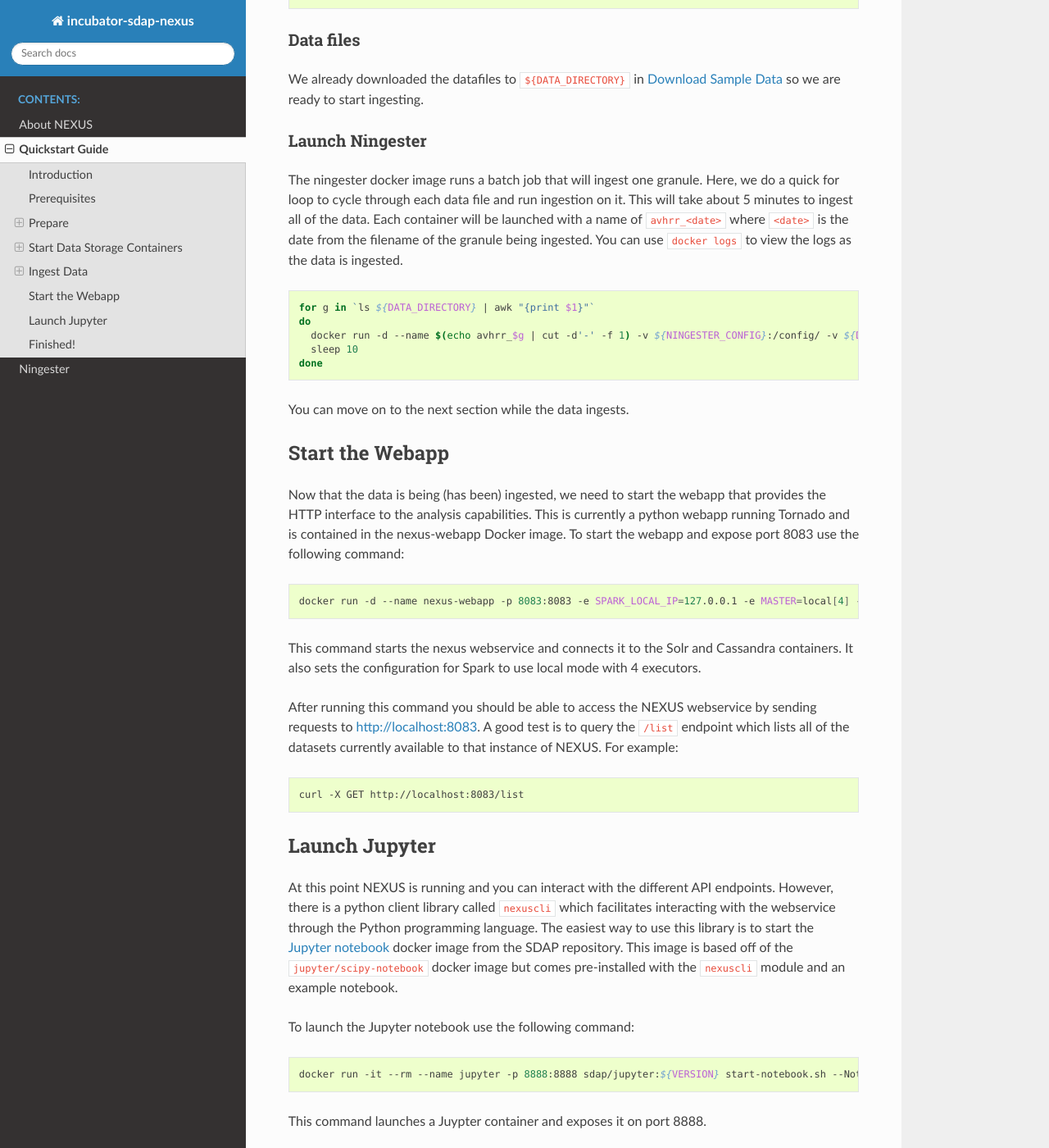
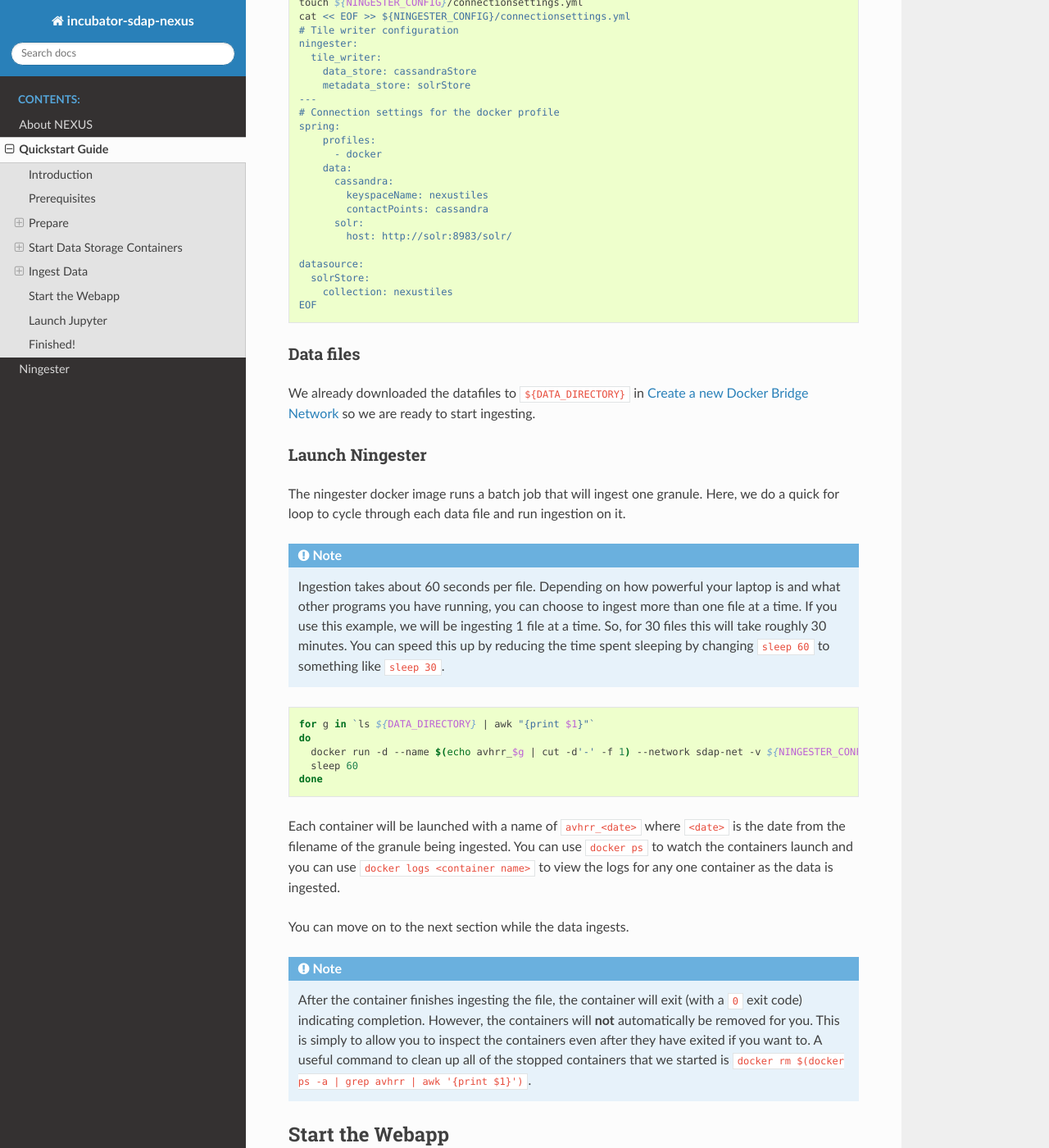
Before and after one commit to apache/sdap-nexus, a Sphinx documentation site: the page built from docs/quickstart.rst, in a window 1280 px wide and 1400 px high, scrolled down 4412 px. Shown: the whole window at 82% size. Built offline with Sphinx 7.4.7 and the Read the Docs theme 2.0.0, drawn with Linux system fonts in a browser that asks for light colours; some of the changed text lies outside the part shown.

Commit message:
quickstart

```diff
--- a/docs/quickstart.rst
+++ b/docs/quickstart.rst
@@ -47,6 +47,21 @@
 
 .. _quickstart-step2:
 
+Create a new Docker Bridge Network
+------------------------------------
+
+This quickstart constsists of launching several Docker containers that need to communicate with one another. To facilitate this communication, we want to be able to reference containers via hostname instead of IP address. The default bridge network used by Docker only supports this by using the ``--link`` option wich is now considered to be `deprecated <https://docs.docker.com/network/links/>`_.
+
+The currently recommended way to acheive what we want is to use a `user defined bridge network <https://docs.docker.com/network/bridge/##differences-between-user-defined-bridges-and-the-default-bridge>`_ and launch all of the containers into that network.
+
+The network we will be using for this quickstart will be called ``sdap-net``. Create it using the following command:
+
+.. code-block:: bash
+
+  docker network create sdap-net
+
+.. _quickstart-step3:
+
 Download Sample Data
 ---------------------
 
@@ -92,12 +107,12 @@
 .. code-block:: bash
 
   export SOLR_DATA=~/nexus-quickstart/solr
-  docker run --name solr -v ${SOLR_DATA}:/opt/solr/server/solr/nexustiles/data -p 8983:8983 -d sdap/solr-singlenode:${VERSION}
+  docker run --name solr --network sdap-net -v ${SOLR_DATA}:/opt/solr/server/solr/nexustiles/data -p 8983:8983 -d sdap/solr-singlenode:${VERSION}
 
 If you don't want to use a volume, leave off the ``-v`` option.
 
 
-.. _quickstart-step4:
+.. _quickstart-step5:
 
 Start Cassandra
 ----------------
@@ -111,7 +126,7 @@
 .. code-block:: bash
 
   export CASSANDRA_DATA=~/nexus-quickstart/cassandra
-  docker run --name cassandra -p 9042:9042 -v ${CASSANDRA_DATA}:/var/lib/cassandra -d sdap/cassandra:${VERSION}
+  docker run --name cassandra --network sdap-net -p 9042:9042 -v ${CASSANDRA_DATA}:/var/lib/cassandra -d sdap/cassandra:${VERSION}
 
 If this is your first time starting the cassandra container, you need to initialize the database by running the DDL script included in the image. Execute the following command to create the needed keyspace and table:
 
@@ -142,7 +157,7 @@
   export NINGESTER_CONFIG=~/nexus-quickstart/ningester/config
   mkdir -p ${NINGESTER_CONFIG}
   cd ${NINGESTER_CONFIG}
-  curl -O https://github.com/apache/incubator-sdap-ningester/blob/bc596c2749a7a2b44a01558b60428f6d008f4f45/src/testJobs/resources/testjobs/AvhrrJobTest.yml
+  curl -O https://raw.githubusercontent.com/apache/incubator-sdap-ningester/bc596c2749a7a2b44a01558b60428f6d008f4f45/src/testJobs/resources/testjobs/AvhrrJobTest.yml
 
 Connection configuration
 -------------------------
@@ -208,20 +223,26 @@
 Launch Ningester
 -------------------
 
-The ningester docker image runs a batch job that will ingest one granule. Here, we do a quick for loop to cycle through each data file and run ingestion on it. This will take about 5 minutes to ingest all of the data. Each container will be launched with a name of ``avhrr_<date>`` where ``<date>`` is the date from the filename of the granule being ingested. You can use ``docker logs`` to view the logs as the data is ingested.
+The ningester docker image runs a batch job that will ingest one granule. Here, we do a quick for loop to cycle through each data file and run ingestion on it.
+
+.. note:: Ingestion takes about 60 seconds per file. Depending on how powerful your laptop is and what other programs you have running, you can choose to ingest more than one file at a time. If you use this example, we will be ingesting 1 file at a time. So, for 30 files this will take roughly 30 minutes. You can speed this up by reducing the time spent sleeping by changing ``sleep 60`` to something like ``sleep 30``.
 
 .. code-block:: bash
 
   for g in `ls ${DATA_DIRECTORY} | awk "{print $1}"`
   do
-    docker run -d --name $(echo avhrr_$g | cut -d'-' -f 1) -v ${NINGESTER_CONFIG}:/config/ -v ${DATA_DIRECTORY}/${g}:/data/${g} sdap/ningester:${VERSION} docker,solr,cassandra
-    sleep 10
+    docker run -d --name $(echo avhrr_$g | cut -d'-' -f 1) --network sdap-net -v ${NINGESTER_CONFIG}:/config/ -v ${DATA_DIRECTORY}/${g}:/data/${g} sdap/ningester:${VERSION} docker,solr,cassandra
+    sleep 60
   done
+
+Each container will be launched with a name of ``avhrr_<date>`` where ``<date>`` is the date from the filename of the granule being ingested. You can use ``docker ps`` to watch the containers launch and you can use ``docker logs <container name>`` to view the logs for any one container as the data is ingested.
 
 You can move on to the next section while the data ingests.
 
+.. note:: After the container finishes ingesting the file, the container will exit (with a ``0`` exit code) indicating completion. However, the containers will **not** automatically be removed for you. This is simply to allow you to inspect the containers even after they have exited if you want to. A useful command to clean up all of the stopped containers that we started is ``docker rm $(docker ps -a | grep avhrr | awk '{print $1}')``.
 
-.. _quickstart-step6:
+
+.. _quickstart-step7:
 
 Start the Webapp
 =================
@@ -230,7 +251,7 @@
 
 .. code-block:: bash
 
-  docker run -d --name nexus-webapp -p 8083:8083 -e SPARK_LOCAL_IP=127.0.0.1 -e MASTER=local[4] -e CASSANDRA_CONTACT_POINTS=cassandra -e SOLR_URL_PORT=solr:8983 sdap/nexus-webapp:${VERSION}
+  docker run -d --name nexus-webapp --network sdap-net -p 8083:8083 -e SPARK_LOCAL_IP=127.0.0.1 -e MASTER=local[4] -e CASSANDRA_CONTACT_POINTS=cassandra -e SOLR_URL_PORT=solr:8983 sdap/nexus-webapp:${VERSION}
 
 This command starts the nexus webservice and connects it to the Solr and Cassandra containers. It also sets the configuration for Spark to use local mode with 4 executors.
 
@@ -252,7 +273,7 @@
 
 .. code-block:: bash
 
-  docker run -it --rm --name jupyter -p 8888:8888 sdap/jupyter:${VERSION} start-notebook.sh --NotebookApp.password='sha1:a0d7f85e5fc4:0c173bb35c7dc0445b13865a38d25263db592938'
+  docker run -it --rm --name jupyter --network sdap-net -p 8888:8888 sdap/jupyter:${VERSION} start-notebook.sh --NotebookApp.password='sha1:a0d7f85e5fc4:0c173bb35c7dc0445b13865a38d25263db592938'
 
 This command launches a Juypter container and exposes it on port 8888.
 
```
Also changed, not shown: other parts of docs/quickstart.rst (+3 -3 lines).
